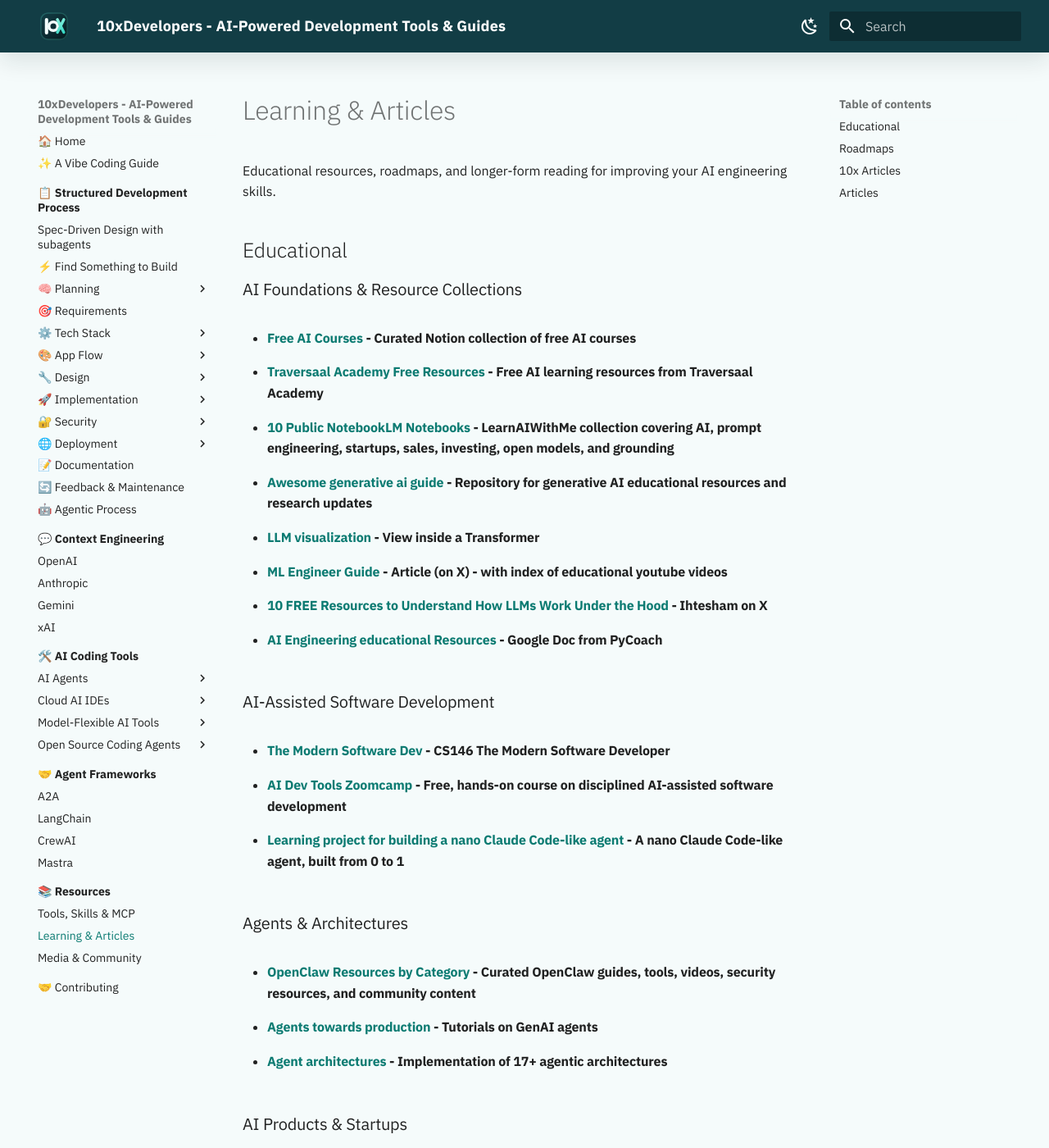
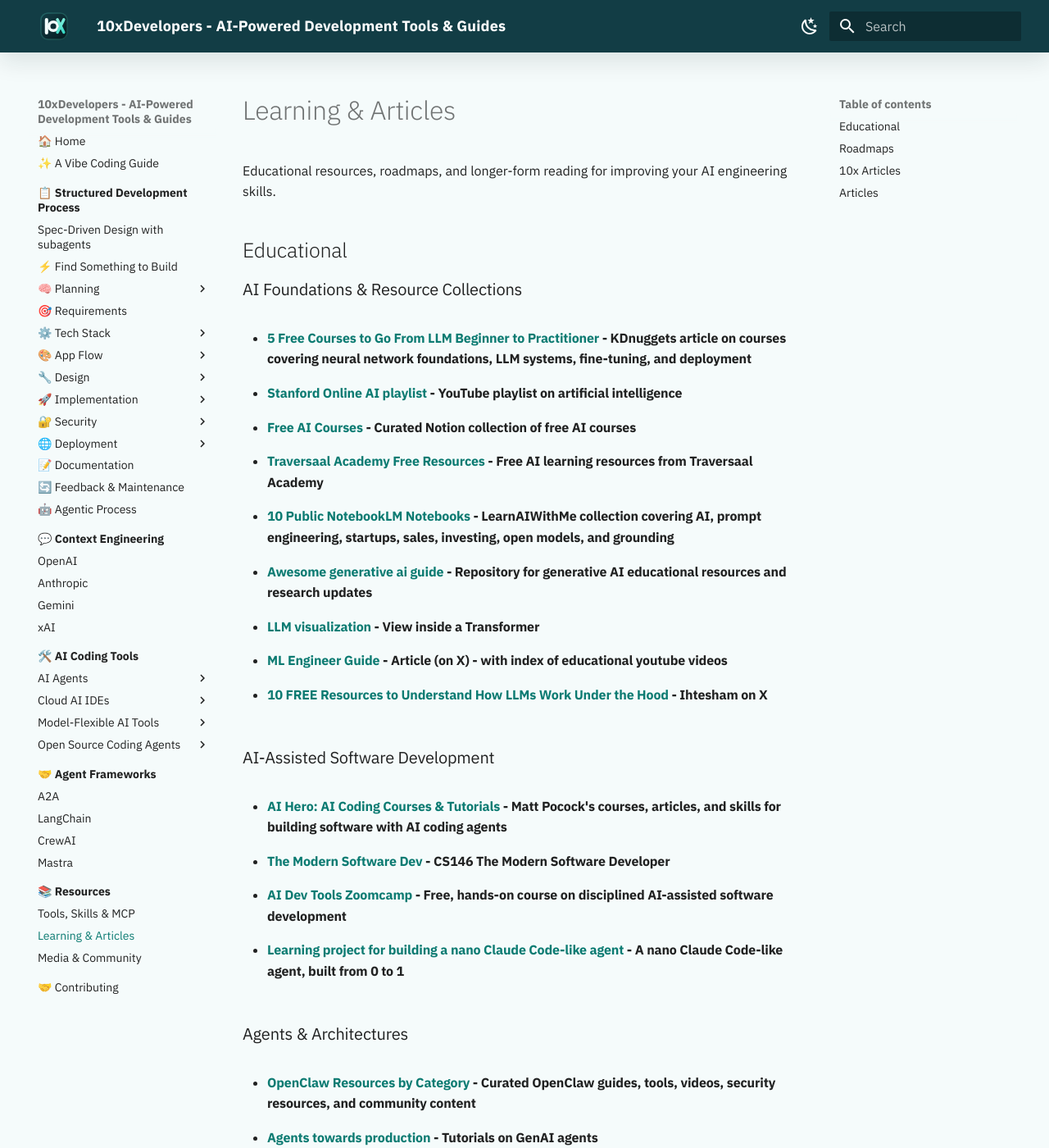
Before and after one commit to shlomoc/10xdev, an MkDocs documentation site: the page built from docs/resources/learning/index.md, in a window 1280 px wide and 1400 px high. Shown: the whole window at 82% size. Built offline with MkDocs 1.6.1 and Material for MkDocs 9.7.7, drawn with Linux system fonts in a browser that asks for light colours.

Commit message:
docs: add new resources for AI foundations and AI-assisted software development

```diff
--- a/docs/resources/learning/index.md
+++ b/docs/resources/learning/index.md
@@ -6,6 +6,8 @@ Educational resources, roadmaps, and longer-form reading for improving your AI e
 
 ### AI Foundations & Resource Collections
 
+* #### [5 Free Courses to Go From LLM Beginner to Practitioner](https://www.kdnuggets.com/5-free-courses-to-go-from-llm-beginner-to-practitioner) - KDnuggets article on courses covering neural network foundations, LLM systems, fine-tuning, and deployment
+* #### [Stanford Online AI playlist](https://www.youtube.com/playlist?list=PLoROMvodv4rPgrvmYbBrxZCK_GwXvDVL3) - YouTube playlist on artificial intelligence
 * #### [Free AI Courses](https://tathastu-rh.notion.site/Free-AI-Courses-30c9464bdbf98027b434d121af78cb79) - Curated Notion collection of free AI courses
 * #### [Traversaal Academy Free Resources](https://app.notion.com/p/traversaal-ai/Traversaal-Academy-Free-Resources-38b9a2e5c4a680eb905edf236759db6b) - Free AI learning resources from Traversaal Academy
 * #### [10 Public NotebookLM Notebooks](https://www.learnwithmeai.com/p/notebooklm-notebooks-mit-hormozi-buffett) - LearnAIWithMe collection covering AI, prompt engineering, startups, sales, investing, open models, and grounding
@@ -13,10 +15,10 @@ Educational resources, roadmaps, and longer-form reading for improving your AI e
 * #### [LLM visualization](https://bbycroft.net/llm) - View inside a Transformer
 * #### [ML Engineer Guide](https://x.com/ArmanHezarkhani/status/2013608521900683765) - Article (on X) - with index of educational youtube videos
 * #### [10 FREE Resources to Understand How LLMs Work Under the Hood](https://x.com/ihtesham2005/status/2026631750538113517?s=20) - Ihtesham on X
-* #### [AI Engineering educational Resources](https://docs.google.com/document/d/1irYLQNfATQ6sldOBczkdrYD3wJjvRm02UesD_5qZp4Y) - Google Doc from PyCoach
 
 ### AI-Assisted Software Development
 
+* #### [AI Hero: AI Coding Courses & Tutorials](https://www.aihero.dev/) - Matt Pocock's courses, articles, and skills for building software with AI coding agents
 * #### [The Modern Software Dev](https://themodernsoftware.dev) - CS146 The Modern Software Developer
 * #### [AI Dev Tools Zoomcamp](https://github.com/DataTalksClub/ai-dev-tools-zoomcamp) - Free, hands-on course on disciplined AI-assisted software development
 * #### [Learning project for building a nano Claude Code-like agent](https://github.com/shareAI-lab/learn-claude-code) - A nano Claude Code-like agent, built from 0 to 1
```
Also changed, not shown: docs/ai-coding-tools/ai-agents/claude-code/index.md (+1 -0 lines).
